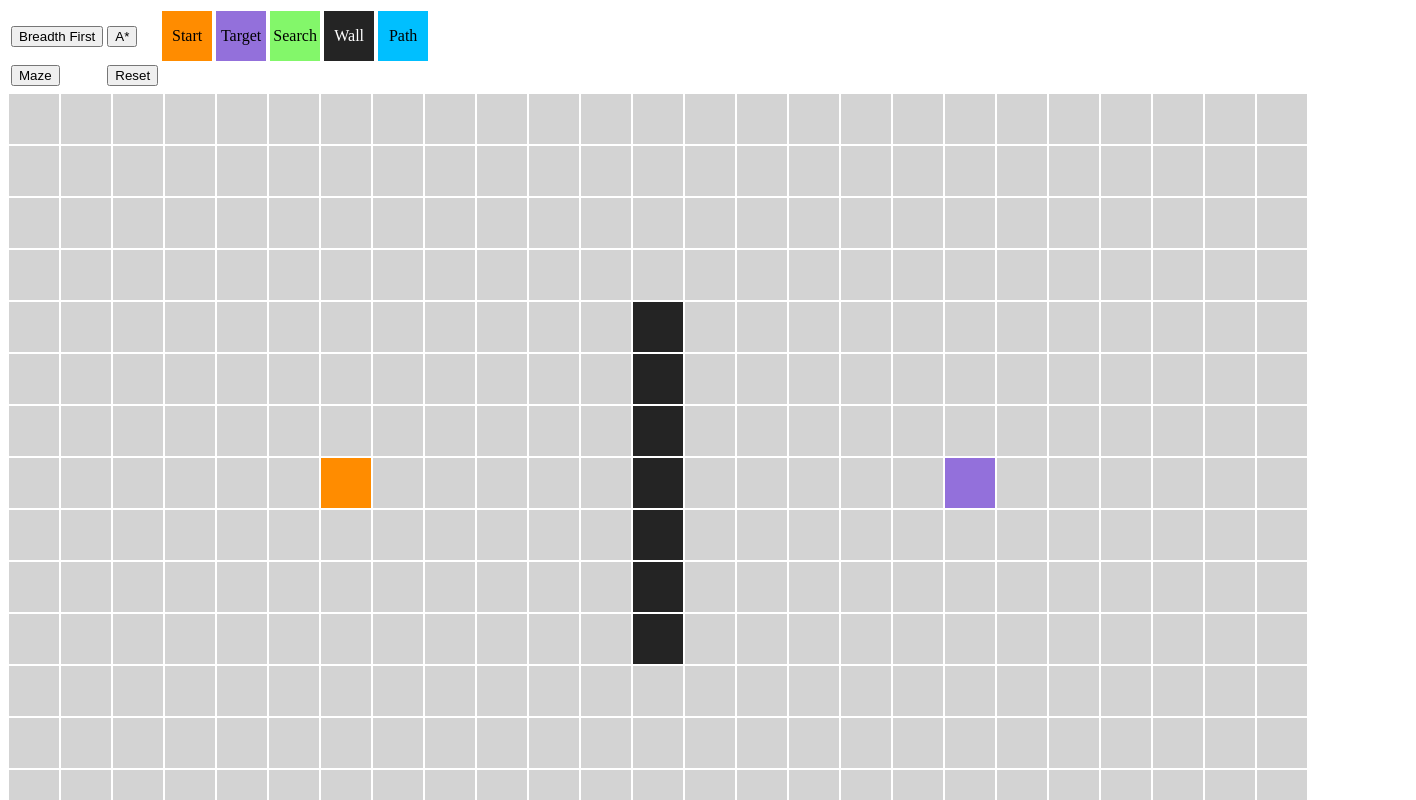
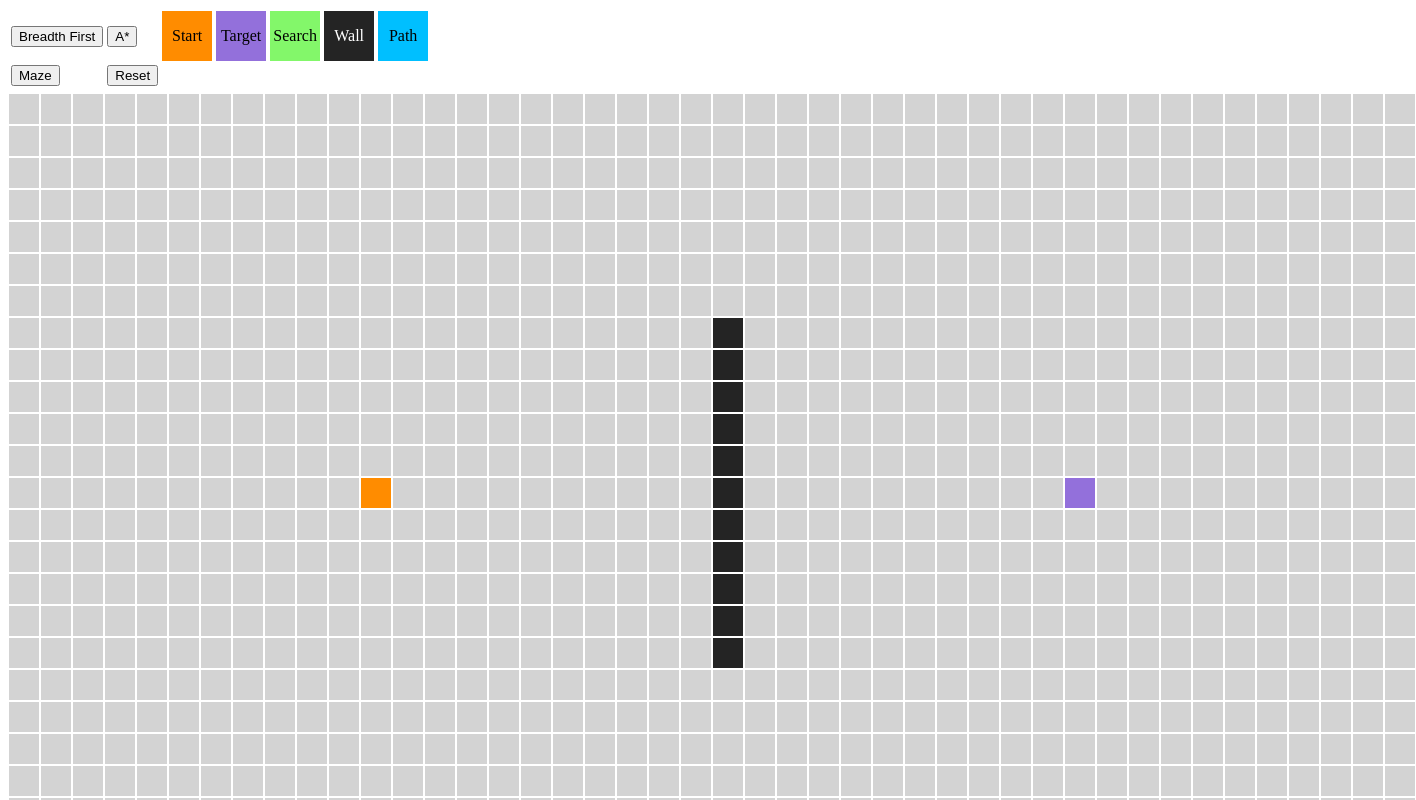
Before and after one commit to otson/Pathfinding-Algorithm-Visualizer, an Angular app: page / in a window 1280 px wide. Shown: the top 800 px of the page, 1416 px wide, since content can reach past the window. Built offline with nearby package versions, Linux system fonts and the light colour scheme.

Commit message:
adjust map size

```diff
--- a/src/app/cell/cell.component.css
+++ b/src/app/cell/cell.component.css
@@ -6,8 +6,8 @@ div {
   -khtml-user-select: none;
   -webkit-user-select: none;
   -o-user-select: none;
-  width: 50px;
-  height: 50px;
+  width: 30px;
+  height: 30px;
 }
 
 .start {
--- a/src/app/pathfinder.service.ts
+++ b/src/app/pathfinder.service.ts
@@ -8,8 +8,8 @@ import {MazeGeneratorService} from "./maze-generator.service";
 })
 export class PathfinderService {
 
-  private rows: number = 15;
-  private columns: number = 25;
+  private rows: number = 25;
+  private columns: number = 44;
   private map: Cell[][] = [];
 
   constructor(private mazeGeneratorService: MazeGeneratorService) {
```
